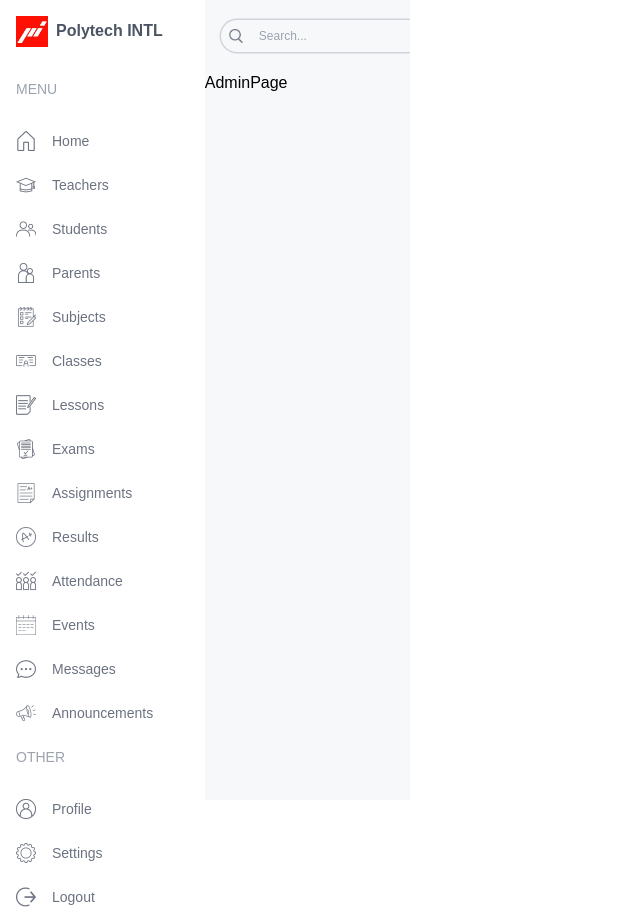
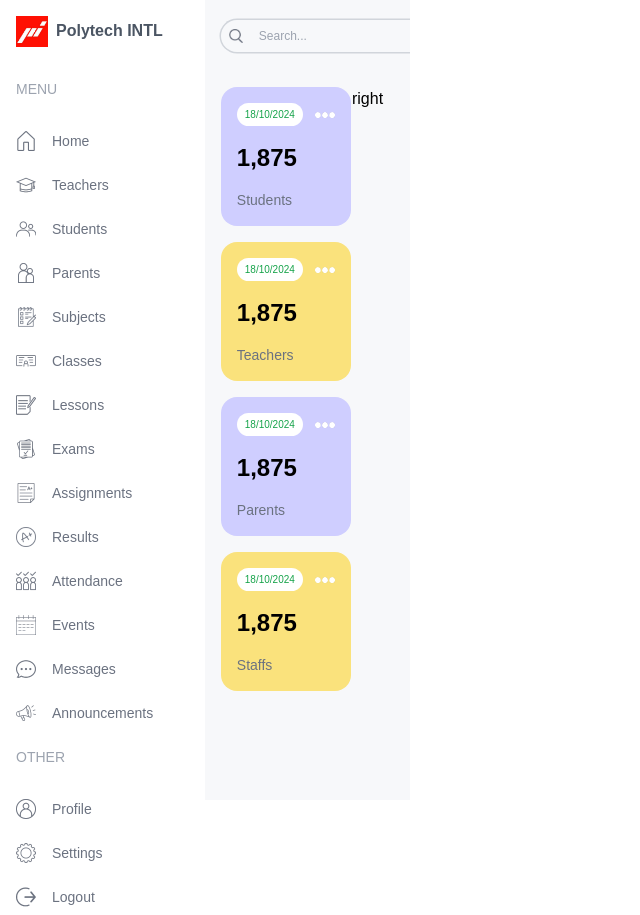
Before and after one commit to ayokay123/polytech_management, a Next.js app: page /admin in a window 1280 px wide. Shown: the whole page, without its empty margins (0-640 px from the left). Built offline with nearby package versions, Linux system fonts and the light colour scheme.

Commit message:
feat: admin-user cards

```diff
--- a/src/app/(dashboard)/admin/page.tsx
+++ b/src/app/(dashboard)/admin/page.tsx
@@ -1,5 +1,22 @@
+import UserCard from "@/components/UserCard";
+
 const AdminPage = () => {
-  return <div>AdminPage</div>;
+  return (
+    <div className="p-4 flex gap-4 flex-col md:flex-row ">
+      {/* Left */}
+      <div className="w-full lg:w-2/3">
+        {/* User Cards */}
+        <div className="flex gap-4 justify-between flex-wrap">
+          <UserCard type="students" />
+          <UserCard type="teachers" />
+          <UserCard type="parents" />
+          <UserCard type="staffs" />
+        </div>
+      </div>
+      {/* RIght */}
+      <div className="w-full lg:w-1/3">right</div>
+    </div>
+  );
 };
 
 export default AdminPage;
--- /dev/null
+++ b/src/components/UserCard.tsx
@@ -0,0 +1,21 @@
+import Image from "next/image";
+
+const UserCard = ({ type }: { type: string }) => {
+  return (
+    <div className="rounded-2xl odd:bg-lamaPurple even:bg-lamaYellow p-4 flex-1 min-w-[130px]">
+      {/* Top section */}
+      <div className="flex justify-between items-center">
+        <span className="text-[10px] bg-white px-2 py-1 rounded-full text-green-600">
+          18/10/2024
+        </span>
+        <Image src="/more.png" alt="more" width={20} height={20} />
+      </div>
+      {/* Middle section */}
+      <h1 className="text-2xl font-semibold my-4">1,875</h1>
+      {/* Bottom section */}
+      <h2 className="capitalize text-sm font-medium text-gray-500">{type}</h2>
+    </div>
+  );
+};
+
+export default UserCard;
--- a/tailwind.config.ts
+++ b/tailwind.config.ts
@@ -11,6 +11,12 @@
       colors: {
         background: "var(--background)",
         foreground: "var(--foreground)",
+        lamaSky: "#C3EBFA",
+        lamaSkyLight: "#EDF9FD",
+        lamaPurple: "#CFCEFF",
+        lamaPurpleLight: "#F1F0FF",
+        lamaYellow: "#FAE27C",
+        lamaYellowLight: "#FEFCE8",
       },
     },
   },
```
